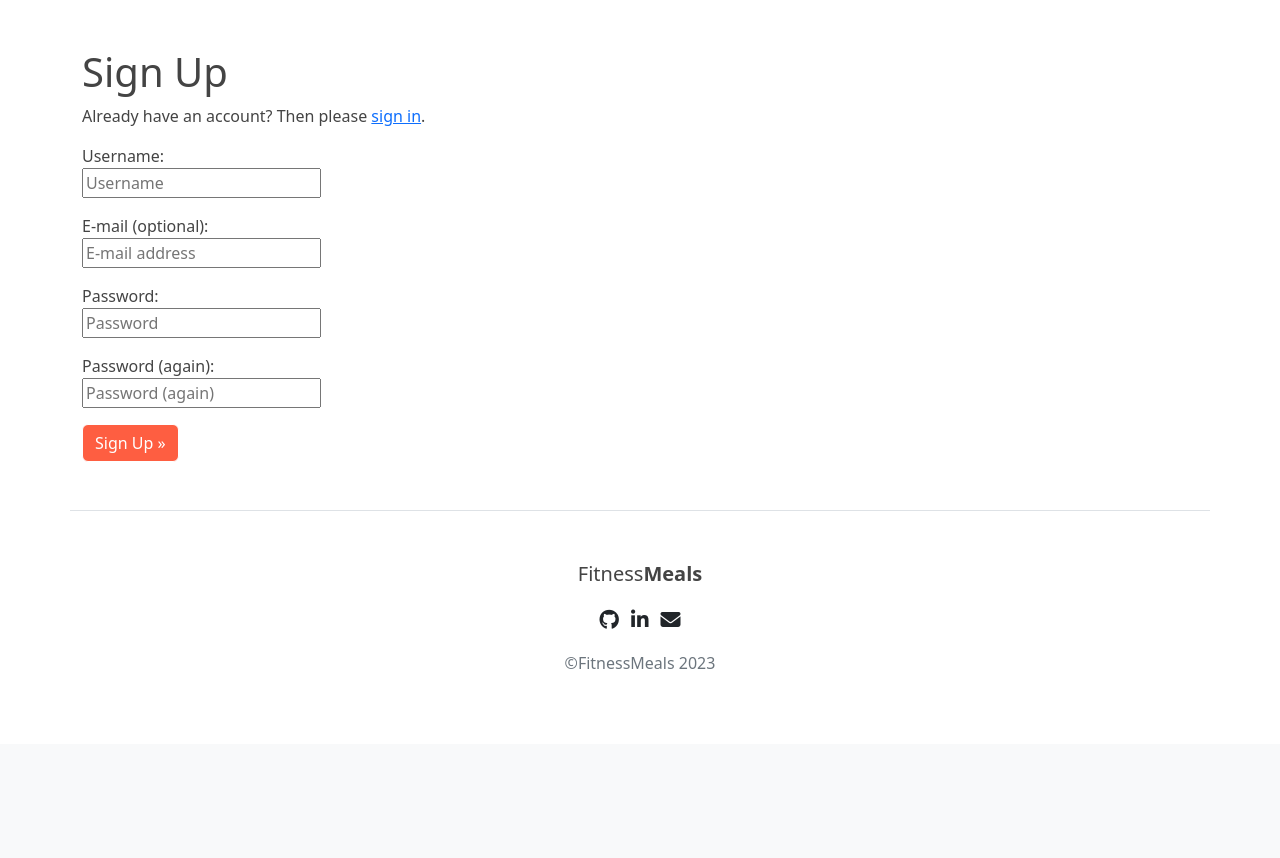
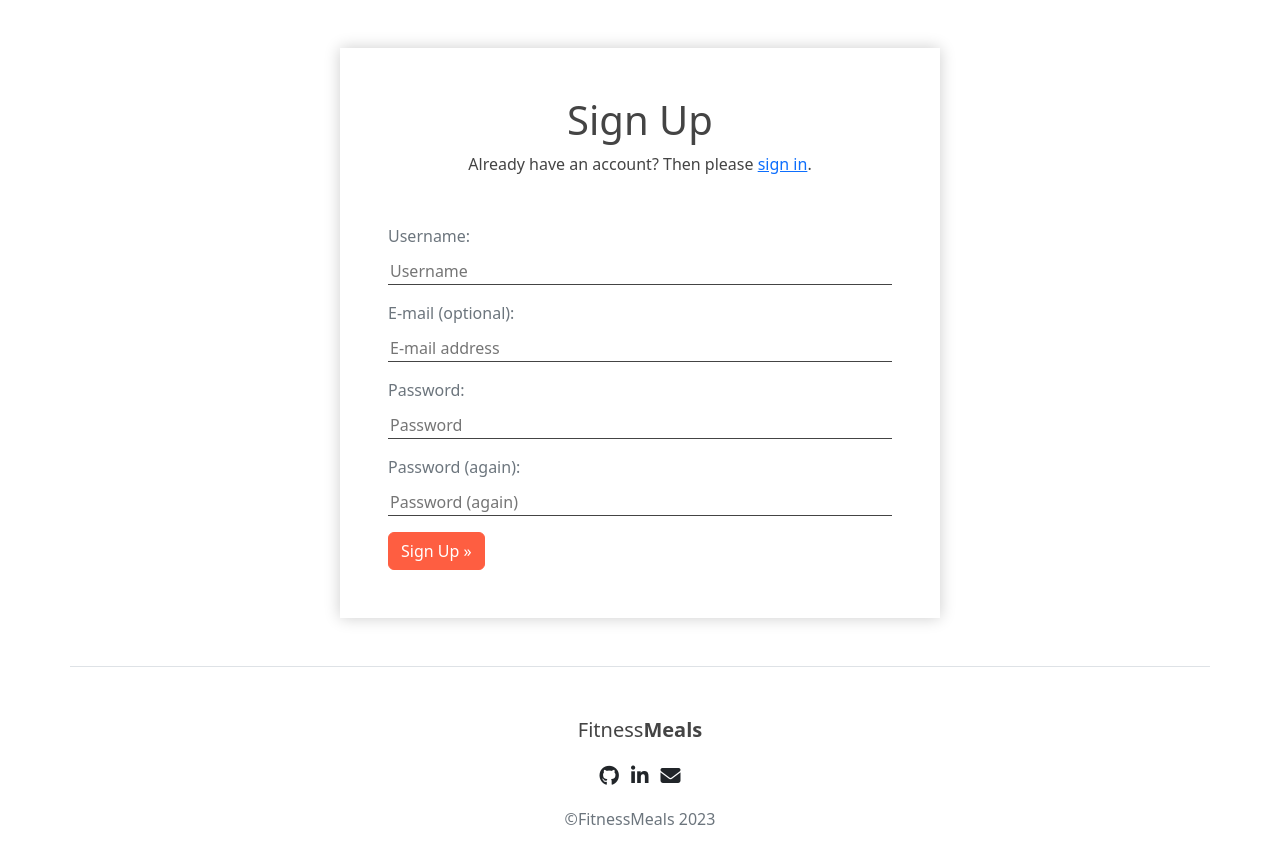
Before and after one commit to EdwardShanahan07/fitness-meals, a Django app: page /accounts/signup/ in a window 1280 px wide. Shown: the part 56-914 px from the top of the page. Before the commit the page ends 725 px from the top, so only its background shows below. Run offline with Django 3.2, Linux system fonts and the light colour scheme.

Commit message:
Style form elements

```diff
--- a/static/css/style.css
+++ b/static/css/style.css
@@ -50,15 +50,16 @@ footer .navbar-brand {
 
 /* Forms */
 
-form label {
+form input {
   display: block;
 }
 
 form textarea {
+  display: block;
   resize: none;
 }
 
-/* Recip Detail */
+/* Recipe Detail */
 
 .btn .fa-heart:hover {
   color: red;
@@ -70,12 +71,12 @@ form textarea {
 
 .btn-primary {
   background-color: #FE5E41;
-  border-color: inherit;
+  border-color: #FE5E41;
 }
 
 .btn-primary:hover {
   background-color: #f95336;
-  border-color: inherit;
+  border-color: #FE5E41;
 }
 
 .text-primary {
@@ -100,3 +101,39 @@ form textarea {
 .bg-info {
   background-color: #4A5859 !important;
 }
+
+/* Recipe Form */
+
+.recipe-form {
+  max-width: 600px;
+  margin: 0 auto;
+  box-shadow: 0 0 15px rgba(0, 0, 0, 0.2);
+}
+
+.recipe-form input {
+  border: none;
+  border-bottom: 1px solid #444444;
+  width: 100%;
+}
+
+.recipe-form label {
+  color: rgb(108, 117, 125);
+  margin-bottom: 10px;
+}
+
+.recipe-form textarea {
+  width: 100%;
+}
+
+.login p:last-of-type {
+  display: flex;
+  align-items: center;
+}
+
+.login p:last-of-type label {
+  flex-basis: 25%;
+}
+
+.login p:last-of-type input {
+  flex-basis: 10%;
+}
--- a/templates/account/signup.html
+++ b/templates/account/signup.html
@@ -5,10 +5,10 @@
 {% block head_title %}{% trans "Signup" %}{% endblock %}
 
 {% block content %}
-<div class="my-5">
-    <h1 class="">{% trans "Sign Up" %}</h1>
+<div class="recipe-form mt-5 mt-5 p-5 mb-5">
+    <h1 class="text-center">{% trans "Sign Up" %}</h1>
 
-    <p>{% blocktrans %}Already have an account? Then please <a href="{{ login_url }}">sign in</a>.{% endblocktrans %}
+    <p class="text-center mb-5">{% blocktrans %}Already have an account? Then please <a href="{{ login_url }}">sign in</a>.{% endblocktrans %}
     </p>
 
     <form class="signup mt-3" id="signup_form" method="post" action="{% url 'account_signup' %}">
```
Also changed, not shown: templates/account/login.html (+4 -3 lines), templates/account/logout.html (+6 -6 lines), templates/recipe_create.html (+7 -5 lines), templates/recipe_edit.html (+5 -3 lines).
